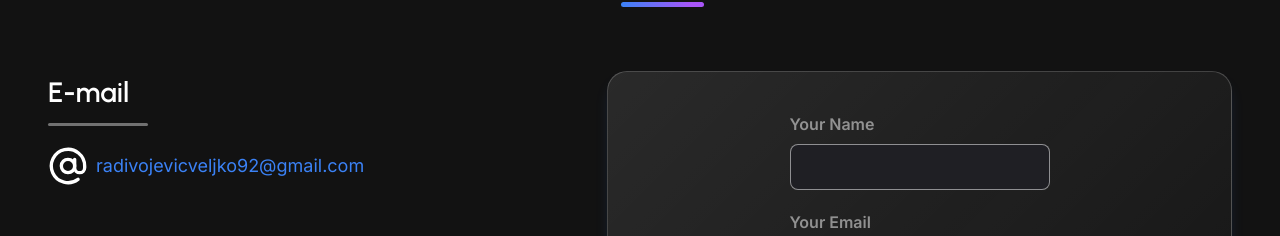
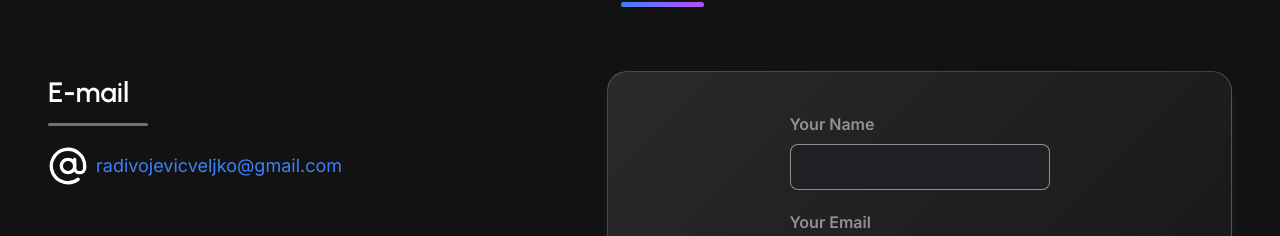
Before and after one commit to veljkoRad/veljko_portfolio_2026, a Next.js app: page / in a window 1280 px wide. Shown: the part 5511-5747 px from the top of the page. Built offline with nearby package versions, Linux system fonts and the light colour scheme; no server answers.

Commit message:
changed email and link to cv

```diff
--- a/app/components/Contact.tsx
+++ b/app/components/Contact.tsx
@@ -75,7 +75,7 @@ const Contact = ({ contactRef }: ContactProps) => {
             <div className="w-25 h-0.75 max-sm:w-18 bg-primary/40 mt-2.5 rounded-full"></div>
             <div className="flex gap-2 text-lg max-sm:text-sm items-center text-blue mt-5 max-sm:mt-2">
               <AtSign className="text-primary max-sm:w-7 " size={40} />
-              radivojevicveljko92@gmail.com
+              radivojevicveljko@gmail.com
             </div>
             <h4 className="text-[28px] max-sm:text-[24px] font-semibold mt-16 max-sm:mt-12">
               Adress
```
Also changed, not shown: 1 other file (tests, documents, lock files or other folders).
